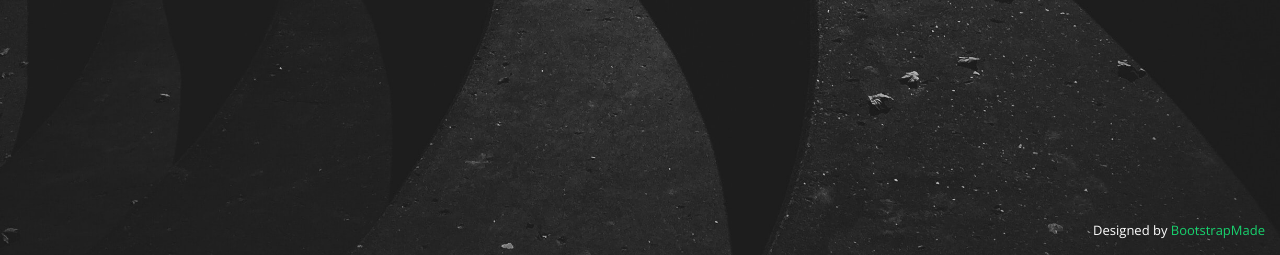
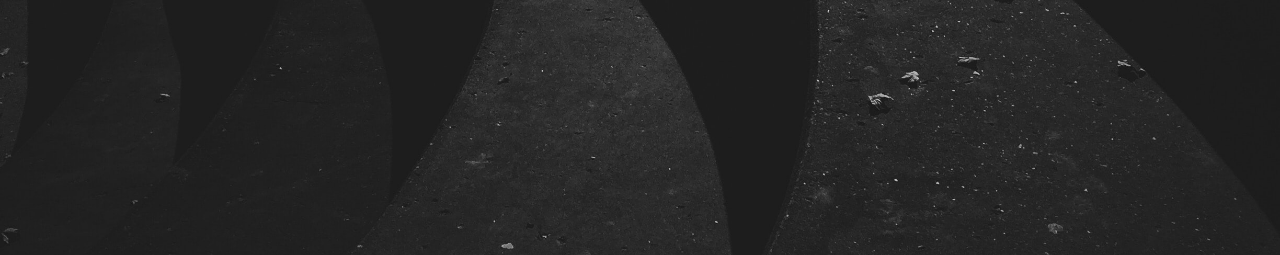
Before and after one commit to amuthant/amuthant.github.io, a plain HTML site: page index.html in a window 1280 px wide. Shown: the part 545-800 px from the top of the page. Drawn offline with nearby package versions, Linux system fonts and the light colour scheme.

Commit message:
first credits

```diff
--- a/index.html
+++ b/index.html
@@ -908,13 +908,13 @@
     </div>
   </section><!-- End Contact Section -->
 
-  <div class="credits">
+  <!-- <div class="credits"> -->
     <!-- All the links in the footer should remain intact. -->
     <!-- You can delete the links only if you purchased the pro version. -->
     <!-- Licensing information: https://bootstrapmade.com/license/ -->
     <!-- Purchase the pro version with working PHP/AJAX contact form: https://bootstrapmade.com/personal-free-resume-bootstrap-template/ -->
-    Designed by <a href="https://bootstrapmade.com/">BootstrapMade</a>
-  </div>
+    <!-- Designed by <a href="https://bootstrapmade.com/">BootstrapMade</a> -->
+  <!-- </div> -->
 
   <!-- Vendor JS Files -->
   <script src="assets/vendor/purecounter/purecounter.js"></script>
```
